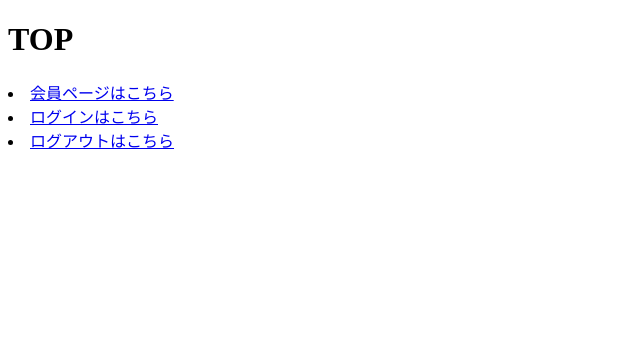
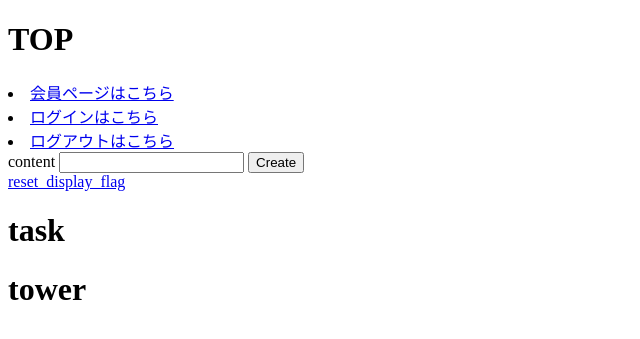
Before and after one commit to EitoNakahara/codegym_A07_product, a Flask app: template BackEnd/templates/top.html in a window 1280 px wide. Shown: the top 339 px of the page, without its empty margins (0-640 px from the left). Run offline with Flask 2, Linux system fonts and the light colour scheme; the template is opened without the code that fills it, so the values that code supplies are empty; parts of the project's set-up code (start-up, migrations or seed data) failed here and were passed over; some libraries are stand-ins or nearby versions.

Commit message:
user_idを適用

```diff
--- a/BackEnd/app.py
+++ b/BackEnd/app.py
@@ -59,7 +59,25 @@ class User(Base):
     def __repr__(self):
         return 'User'
 
-# テーブル：タスク一覧の定義
+class LoginUser(UserMixin, User):
+    def get_id(self):
+        return self.id
+
+def main(args):
+    Base.metadata.drop_all(bind=engine)
+    Base.metadata.create_all(bind=engine)
+
+#このファイルを直接実行したとき、mainメソッドでテーブルを作成する
+if __name__ == "__main__":
+    main(sys.argv)
+
+@login_manager.user_loader
+def load_user(user_id):
+    return LoginUser.query.filter(LoginUser.id == user_id).one_or_none()
+
+# ---------------------------------------------------------------------------------------------------------
+# 以下追加変更箇所
+# テーブル：タスク一覧の定義 テーブル作成のSQL文はアプリの構成3ページに記載
 class Task(Base):
     __tablename__ = 'task'
     id = Column('id', Integer, primary_key=True, autoincrement=True)
@@ -77,81 +95,71 @@ class Task(Base):
 
 # テーブル：タワーの定義
 class Tower(Base):
-    __tablename__ = 'tower'
+    __tablename__ = 'Done_task'
     task_no = Column('task_no', Integer, primary_key=True, autoincrement=True)
     task_id = Column('task_id', Integer)
+    user_id = Column('user_id', Integer)
     created_at = Column('created_at', TIMESTAMP, server_default=current_timestamp())
 
-    def __init__(self, task_no=None, task_id=None, created_at=None):
+    def __init__(self, task_no=None, task_id=None, user_id=None, created_at=None):
         self.task_no = task_no
         self.task_id = task_id
+        self.user_id = user_id
         self.created_at = created_at
 
+# 仮のユーザーを指定
+user_id=1
 
-class LoginUser(UserMixin, User):
-    def get_id(self):
-        return self.id
-
-def main(args):
-    Base.metadata.drop_all(bind=engine)
-    Base.metadata.create_all(bind=engine)
-
-#このファイルを直接実行したとき、mainメソッドでテーブルを作成する
-if __name__ == "__main__":
-    main(sys.argv)
-
-@login_manager.user_loader
-def load_user(user_id):
-    return LoginUser.query.filter(LoginUser.id == user_id).one_or_none()
-
-# user_idを適用する必要あり
 @app.route('/', methods=['GET', 'POST'])
 def index():
     if request.method == 'GET':
-        tasks = db_session.query(Task).filter(Task.display_flag==True, Task.valid_flag==True).all()
+        #表示フラッグがTrueかつ有効フラッグがTrueのタスクすべてを取得
+        tasks = db_session.query(Task).filter(Task.display_flag==True, Task.valid_flag==True, Task.user_id==user_id).all()
+        #タワーに載せるこれまでにやったタスクをすべて取得
         towers = db_session.query(Tower).all()
         return render_template('top.html', tasks=tasks, towers=towers)
 
     else:
+        #新しいタスクを作成
         content = request.form.get('content')
-        new_task = Task(content=content, user_id=1) #ここも
+        new_task = Task(content=content, user_id=user_id)
         db_session.add(new_task)
         db_session.commit()
         return redirect('/')
 
-@app.route('/create')
-def create():
-    return render_template('create.html')
-
+#表示フラッグをFalseにしてタスクを完了状態にする。また、タワーのテーブルに追加する
 @app.route('/complete/<int:id>')
 def complete_task(id):
-    complete_task = db_session.query(Task).filter(Task.id==id).all()[0]
+    complete_task = db_session.query(Task).filter(Task.id==id, Task.user_id==user_id).all()[0]
     complete_task.display_flag = False
-    add_tower = Tower(task_id=id)
+    add_tower = Tower(task_id=id, user_id=user_id)
     db_session.add(complete_task)
     db_session.add(add_tower)
     db_session.commit()
     return redirect('/')
 
+#表示フラッグと有効フラッグをfalseにしてタスクを削除する
 @app.route('/delete/<int:id>')
 def delete_task(id):
-    delete_task = db_session.query(Task).filter(Task.id==id).all()[0]
+    delete_task = db_session.query(Task).filter(Task.id==id, Task.user_id==user_id).all()[0]
     delete_task.valid_flag = False
     delete_task.display_flag = False
     db_session.add(delete_task)
     db_session.commit()
     return redirect('/')
 
+#表示フラッグがFalseかつ有効フラッグがTrueのタスクを未完了状態にする
 @app.route('/reset')
 def reset_display_flag():
-    reset_tasks = db_session.query(Task).filter(Task.display_flag==False, Task.valid_flag==True).all()
+    reset_tasks = db_session.query(Task).filter(Task.display_flag==False, Task.valid_flag==True, Task.user_id==user_id).all()
     for reset_task in reset_tasks:
         reset_task.display_flag = True
         db_session.add(reset_task)
     db_session.commit()
     return redirect('/')
 
-
+#ここまで
+#----------------------------------------------------------------------------------------------------------------
 @app.route('/login', methods=['GET'])
 def form():
     return render_template('login.html')
--- a/BackEnd/templates/top.html
+++ b/BackEnd/templates/top.html
@@ -9,5 +9,28 @@
             <li><a href='/login'>ログインはこちら</a></li>
             <li><a href='/logout'>ログアウトはこちら</a></li>
         </ui>
+
+        <div class="form">
+            <form action="/" method="POST">
+                <label for="content">content</label>
+                <input type="text" name="content">
+                <input type="submit" value="Create">
+            </form>
+        </div>
+
+        <a href="/reset" role="button">reset_display_flag</a>
+
+
+        <h1>task</h1>
+        {% for task in tasks %}
+            <h2>タイトル : {{ task.content }}</h2>
+            <a href="/complete/{{ task.id }}" role="button">complete</a>
+            <a href="/delete/{{ task.id }}" role="button">Delete</a>
+        {% endfor %}
+
+        <h1>tower</h1>
+        {% for tower in towers %}
+            <h2>No:{{ tower.task_no }}, Id:{{ tower.task_id }}</h2>
+        {% endfor %}
     </body>
 </html>
```
